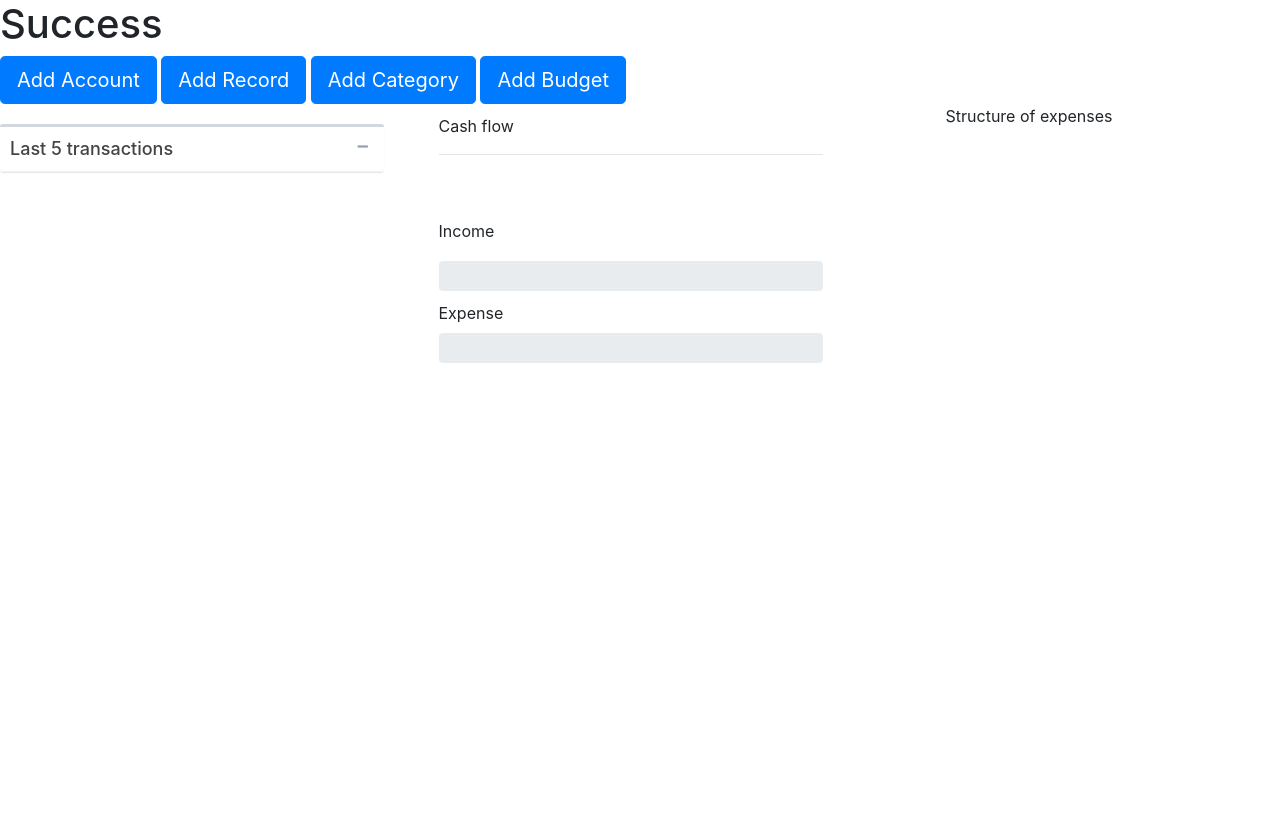
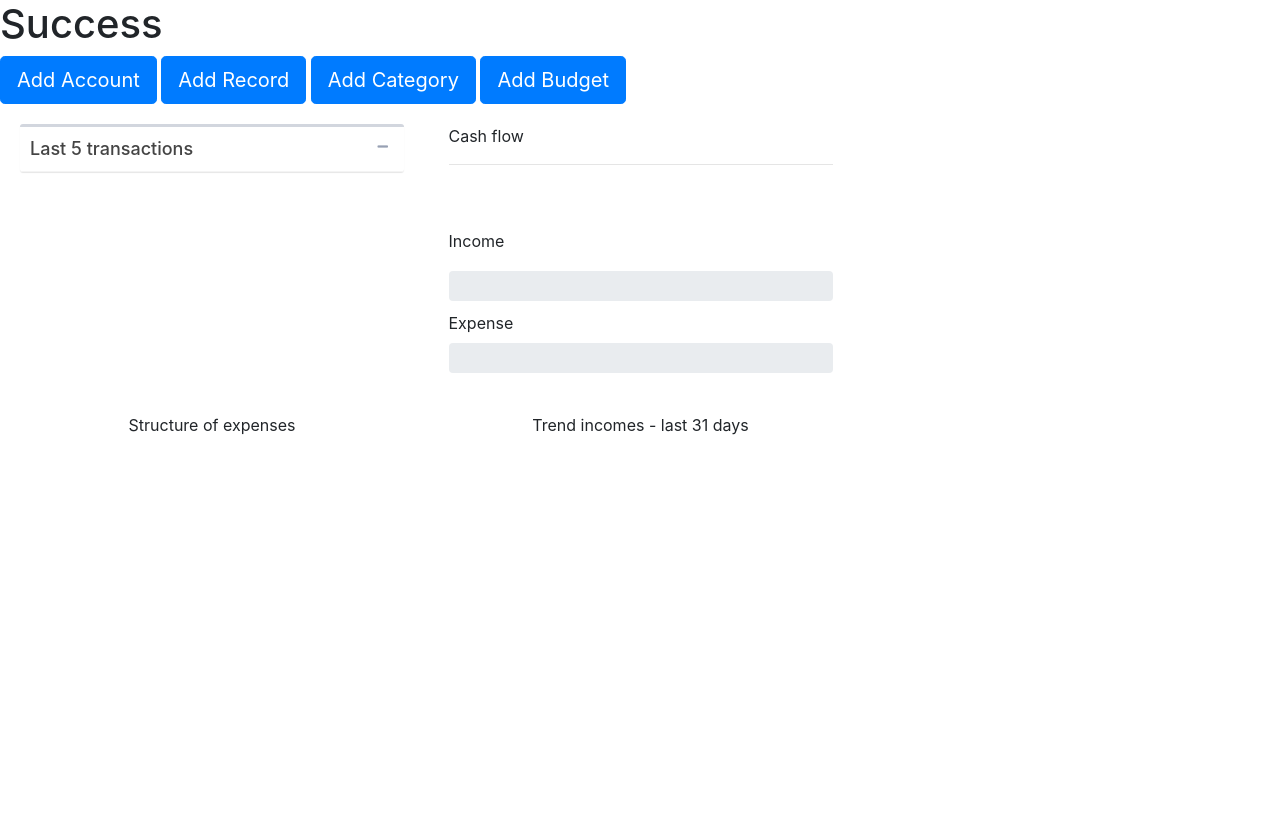
Before and after one commit to itavramov/finance_tracker, a PHP site: page /view/dashboard.html in a window 1280 px wide. Shown: the part 56-889 px from the top of the page. Before the commit the page ends 419 px from the top, so only its background shows below. Run offline with PHP 8.4, Linux system fonts and the light colour scheme; a map, chart or similar area stays blank; some libraries are stand-ins or nearby versions.

Commit message:
add expense versus income line chart

```diff
--- a/index.php
+++ b/index.php
@@ -17,7 +17,7 @@
 set_exception_handler("exceptionHandler");
 
 $fileNotExistsFlag = false;
-$controllerName = isset($_GET["target"]) ? $_GET["target"] : "base";
+$controllerName = isset($_GET["target"]) ? $_GET["target"] : "login";
 $methodName     = isset($_GET["action"]) ? $_GET["action"] : "baseFunc";
 $controllerClassName = "\\controller\\" . ucfirst($controllerName) . "Controller";
 if (class_exists($controllerClassName)){
--- a/model/DAO/RecordDAO.php
+++ b/model/DAO/RecordDAO.php
@@ -79,7 +79,7 @@
         $stmt = self::$conn->prepare($records_query);
         $stmt->execute(array($user_id));
         $result = [];
-        $result = $stmt->fetchAll(\PDO::FETCH_OBJ);
+        $result = $stmt->fetchAll(\PDO::FETCH_ASSOC);
         return $result;
     }
 
@@ -124,6 +124,7 @@
                         JOIN accounts a ON (r.acc_id = a.acc_id)
                         JOIN categories c ON (r.category_id = c.category_id)
                         WHERE a.user_id = 10
+                        ORDER BY r.action_date DESC
                         LIMIT 0, 5";
         $stmt = self::$conn->prepare($get_query);
         $stmt->execute(array($user_id));
--- a/view/css/main.css
+++ b/view/css/main.css
@@ -10,7 +10,7 @@
     margin-bottom: 20px;
     width: 30%;
     box-shadow: 0 1px 1px rgba(0, 0, 0, 0.1);
-    margin: 20px auto;
+    margin: 20px 20px 20px 20px;
     display: inline-block;
     vertical-align: top;
 }
@@ -508,3 +508,9 @@
     float: left;
     margin-right: 85%;
 }
+#progressBarIncome{
+    background-color: rgb(40, 203, 124);
+}
+#progressBarExpense{
+    background-color: rgb(231, 76, 60);
+}
--- a/view/dashboard.html
+++ b/view/dashboard.html
@@ -11,7 +11,8 @@
     <link rel="stylesheet" href="view/css/main.css">
     <script src="https://cdnjs.cloudflare.com/ajax/libs/Chart.js/2.4.0/Chart.min.js"></script>
 </head>
-<body onload="welcomeMessage(); fillCategories(); fillAccounts(); incomeExpenseDonut(); cashFlowBars(); getLastFiveRecords();">
+<body onload="welcomeMessage(); fillCategories(); fillAccounts(); incomeExpenseDonut(); cashFlowBars(); getLastFiveRecords();
+    incomeVsExpenseLineChart();">
     <nav class="navbar navbar-expand-sm navbar-dark bg-dark">
         <div class="container">
             <a href="index.html" class="navbar-brand">Finance Tracker</a>
@@ -68,22 +69,26 @@
             <!-- box-footer -->
         </div>
         <!-- /.box -->
-    <div style="width: 30%; margin: 10px 10px 10px 50px; display: inline-block;">
+        <div style="width: 30%; margin: 20px 20px 20px 20px; display: inline-block;">
             <span class = "label label-default">Cash flow</span>
             <hr>
             <span class = "label label-default" id="cash_flow_value"></span><br><br>
             <label for="progressBarIncome">Income</label>
             <div class="progress" style="height: 30px; margin-bottom: 10px; margin-top: 10px;">
-            <div class="progress-bar bg-success" role="progressbar" style="width: 0%" aria-valuenow="50" aria-valuemin="0" aria-valuemax="100" id="progressBarIncome"></div>
+                <div class="progress-bar" role="progressbar" style="width: 0%" aria-valuenow="50" aria-valuemin="0" aria-valuemax="100" id="progressBarIncome"></div>
             </div>
             <label for="progressBarExpense">Expense</label>
             <div class="progress" style="height: 30px;">
-            <div class="progress-bar bg-danger" role="progressbar" style="width: 0%" aria-valuenow="25" aria-valuemin="0" aria-valuemax="100" id="progressBarExpense"></div>
+                <div class="progress-bar" role="progressbar" style="width: 0%" aria-valuenow="25" aria-valuemin="0" aria-valuemax="100" id="progressBarExpense"></div>
             </div>
         </div>
-        <div style="width: 30%; height: 50vh; display: inline-block; vertical-align: top; text-align: center;">
+        <div style="width: 30%; height: 50vh; display: inline-block; vertical-align: top; text-align: center; margin: 20px 20px 20px 20px;">
             <span class = "label label-default">Structure of expenses</span>
             <canvas id="myChart"> </canvas>
+        </div>
+        <div style="width: 30%; height: 50vh; display: inline-block; vertical-align: top; text-align: center; margin: 20px 20px 20px 20px;">
+            <span class = "label label-default">Trend incomes - last 31 days</span>
+            <canvas id="incomeVsExpenseLineChart"></canvas>
         </div>
     </div>
     <!-- MODAL window  ADD BUDGET -->
```
Also changed, not shown: controller/RecordController.php (+32 -0 lines), view/js/chart.js (+41 -0 lines). Lines whose indentation alone changed are shown as unchanged.
